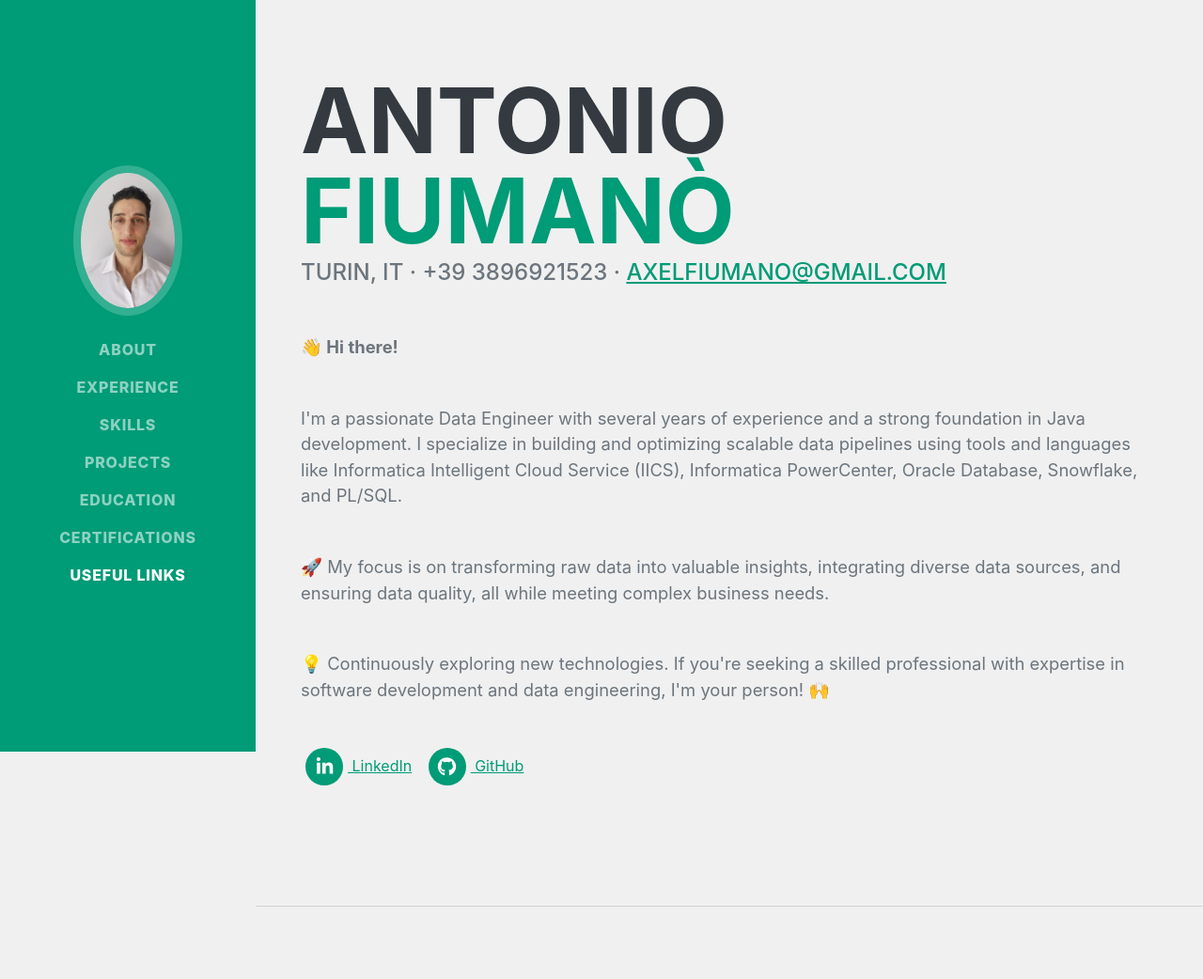
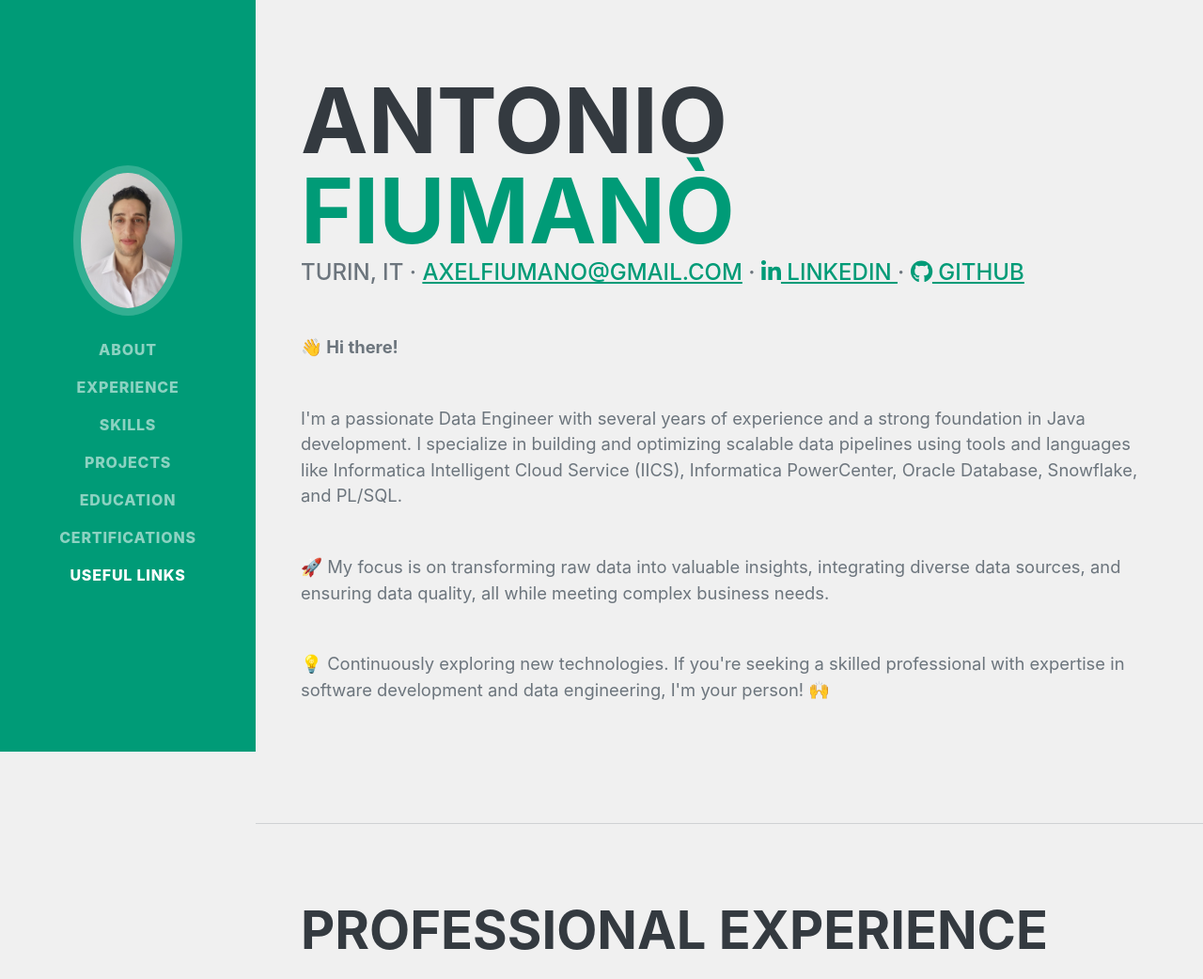
Before and after one commit to TonyFiuma/TonyFiuma.github.io, a plain HTML site: page index.html in a window 1280 px wide. Shown: the top 1042 px of the page at 94% size. Drawn offline with nearby package versions, Linux system fonts and the light colour scheme; a web font is replaced by a local one.

Commit message:
Update index.html

```diff
--- a/index.html
+++ b/index.html
@@ -56,9 +56,18 @@
                     <span class="text-primary">Fiumanò</span>
                 </h1>
                 <div class="subheading mb-5">
-                    Turin, IT · +39 3896921523 ·
+                    Turin, IT ·
                     <a href="mailto:axelfiumano@gmail.com">axelfiumano@gmail.com</a>
+                    ·
+                    <a href="https://www.linkedin.com/in/antonio-fiumano-68aab419a" target="_blank">
+                        <i class="fab fa-linkedin-in"></i> LinkedIn
+                    </a>
+                    ·
+                    <a href="https://github.com/TonyFiuma" target="_blank">
+                        <i class="fab fa-github"></i> GitHub
+                    </a>
                 </div>
+
                 <p class="lead mb-5" style="font-weight: bold;">👋 Hi there!</p>
                 <p class="lead mb-5">
                     I'm a passionate Data Engineer with several years of experience and a strong foundation in Java
@@ -76,28 +85,10 @@
                     💡 Continuously exploring new technologies. If you're seeking a skilled professional with expertise
                     in software development and data engineering, I'm your person! 🙌
                 </p>
-                <div class="social-icons mb-5">
-                    <ul class="list-inline list-social-icons mb-0">
-                        <li class="list-inline-item">
-                            <a href="https://www.linkedin.com/in/antonio-fiumano-68aab419a" target="_blank">
-                                <span class="fa-stack fa-lg">
-                                    <i class="fas fa-circle fa-stack-2x"></i>
-                                    <i class="fab fa-linkedin-in fa-stack-1x fa-inverse"></i>
-                                </span>
-                                LinkedIn
-                            </a>
-                        </li>
-                        <li class="list-inline-item">
-                            <a href="https://github.com/TonyFiuma" target="_blank">
-                                <span class="fa-stack fa-lg">
-                                    <i class="fas fa-circle fa-stack-2x"></i>
-                                    <i class="fab fa-github fa-stack-1x fa-inverse"></i>
-                                </span>
-                                GitHub
-                            </a>
-                        </li>
-                    </ul>
             </div>
+        </section>
+    </div>
+
 
     </div>
     </section>
@@ -159,8 +150,8 @@
                 <div class="flex-grow-1">
                     <h3 class="mb-0">Data Engineer</h3>
                     <div class="subheading mb-3">
-                            <a href="https://www.reply.com/technology-reply/en/" target="_blank"
-                                class="text-primary">Reply Technology</a>
+                        <a href="https://www.reply.com/technology-reply/en/" target="_blank" class="text-primary">Reply
+                            Technology</a>
                     </div>
                     <p>
                         As a Data Engineer/ETL Developer, I worked in a team of 15 professionals to develop and
@@ -192,8 +183,7 @@
                 <div class="flex-grow-1">
                     <h3 class="mb-0">Full Stack Developer</h3>
                     <div class="subheading mb-3">
-                            <a href="https://iscsconsulting.com/en/home-page/" target="_blank"
-                                class="text-primary">ISCS</a>
+                        <a href="https://iscsconsulting.com/en/home-page/" target="_blank" class="text-primary">ISCS</a>
                     </div>
                     <p>During my internship, I was an integral part of a 4-person team working as a Backend
                         Developer and Front-End
@@ -344,10 +334,8 @@
                         Services (IICS)</div>
                     <!-- Adding 3 images stacked vertically -->
                     <div class="d-flex flex-column mt-3">
-                            <img src="assets/img/CDIDevelopment.jpg" alt="Image 1" width="400" height="300"
-                                class="mb-3">
-                            <img src="assets/img/CDIArchiteture.jpg" alt="Image 2" width="400" height="300"
-                                class="mb-3">
+                        <img src="assets/img/CDIDevelopment.jpg" alt="Image 1" width="400" height="300" class="mb-3">
+                        <img src="assets/img/CDIArchiteture.jpg" alt="Image 2" width="400" height="300" class="mb-3">
                         <img src="assets/img/CDIParameters.jpg" alt="Image 3" width="400" height="300">
                     </div>
                 </div>
```
Lines whose indentation alone changed are shown as unchanged.
